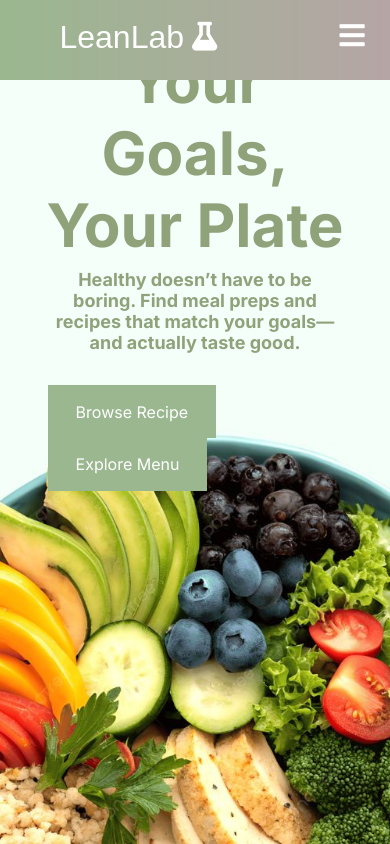
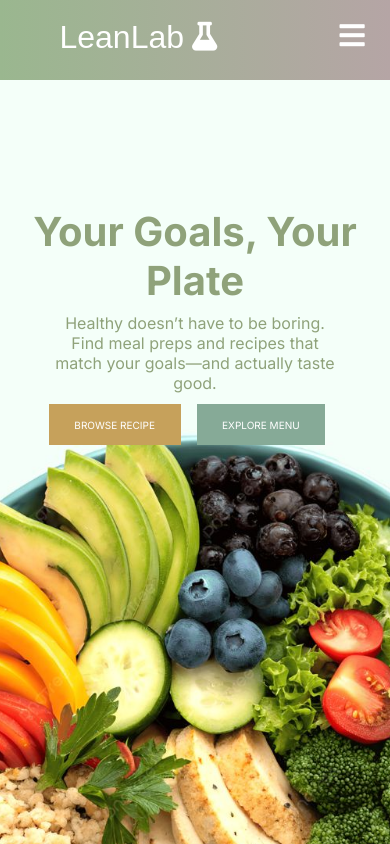
Before and after one commit to WinterSoju/Meal-Prep-UI, a React (Create React App) app: page / in a window 390 px wide. Shown: the top 844 px of the page. Built offline with nearby package versions, Linux system fonts and the light colour scheme.

Commit message:
Updated button color scheme

```diff
--- a/src/components/HeroSection.css
+++ b/src/components/HeroSection.css
@@ -13,7 +13,6 @@
     align-items: center;
     height: 100vh;
     width: 100%;
-
     object-fit: contain;
     background-size: cover;      /* scale & crop */
     background-position: center;  /* keep main subject centered */
@@ -21,7 +20,7 @@
 }
 
 .hero-container h1{
-    color: #8FA27A;
+    color: linear-gradient(90deg, #AFC3A2, #C3B8A8);
     font-size: 100px;
     margin-top: -30%;
     text-align: center;
@@ -39,6 +38,7 @@
     font-weight: 700;
     font-family: 'Inter', system-ui, -apple-system, BlinkMacSystemFont, 'Segoe UI', Roboto, Helvetica, Arial, sans-serif;
     padding: 0 3rem;
+    font-weight: 400;
 }
 
 .hero-btns {
@@ -51,8 +51,8 @@
     align-items: center;
     gap: 0.6rem;
     padding: 0.9rem 1.6rem;
-    border: 2px solid rgb(154, 183, 143);
-    background: rgb(154, 183, 143);
+    border: #C6A15B;
+    background: #C6A15B;
     color: #fff;
     font-family: 'Inter', system-ui, -apple-system, BlinkMacSystemFont, 'Segoe UI', Roboto, Helvetica, Arial, sans-serif;
     font-size: 16px;
@@ -67,8 +67,8 @@
     align-items: center;
     gap: 0.6rem;
     padding: 0.9rem 1.6rem;
-    border: 2px solid rgb(154, 183, 143);
-    background: rgb(154, 183, 143);
+    border: #86AA97;
+    background: #86AA97;
     color: #fff;
     font-family: 'Inter', system-ui, -apple-system, BlinkMacSystemFont, 'Segoe UI', Roboto, Helvetica, Arial, sans-serif;
     font-size: 16px;
@@ -89,21 +89,21 @@
 
 @media screen and (max-width: 768px) {
     .hero-container h1{
-        font-size: 60px;
-        margin-top:-120%;
+        font-size: 40px;
+        margin-top:-90%;
         justify-content: flex-start;
     }
 
     .hero-container p{
-        font-size: 18px;
+        font-size: 16px;
     }
 
-    .btn-mobile {
-        display: block;
-        text-decoration: none;
+    .hero-btns{
+        margin-top: 10px;
+        padding: 1px;
     }
 
-    .btn{
-        width: 100%;
+    .btns, .btns2{
+        font-size: 10px;
     }
 }
--- a/src/components/HeroSection.js
+++ b/src/components/HeroSection.js
@@ -15,14 +15,14 @@ function HeroSection() {
             buttonStyle='btn--outline'
             buttonSize='btn--large'
             >
-                Browse Recipe
+                BROWSE RECIPE
             </button>
             <button
             className='btns2'
             buttonStyle='btn--outline'
             buttonSize='btn--large'
             >
-                Explore Menu
+                EXPLORE MENU
             </button>
         </div>
     </div>
```
